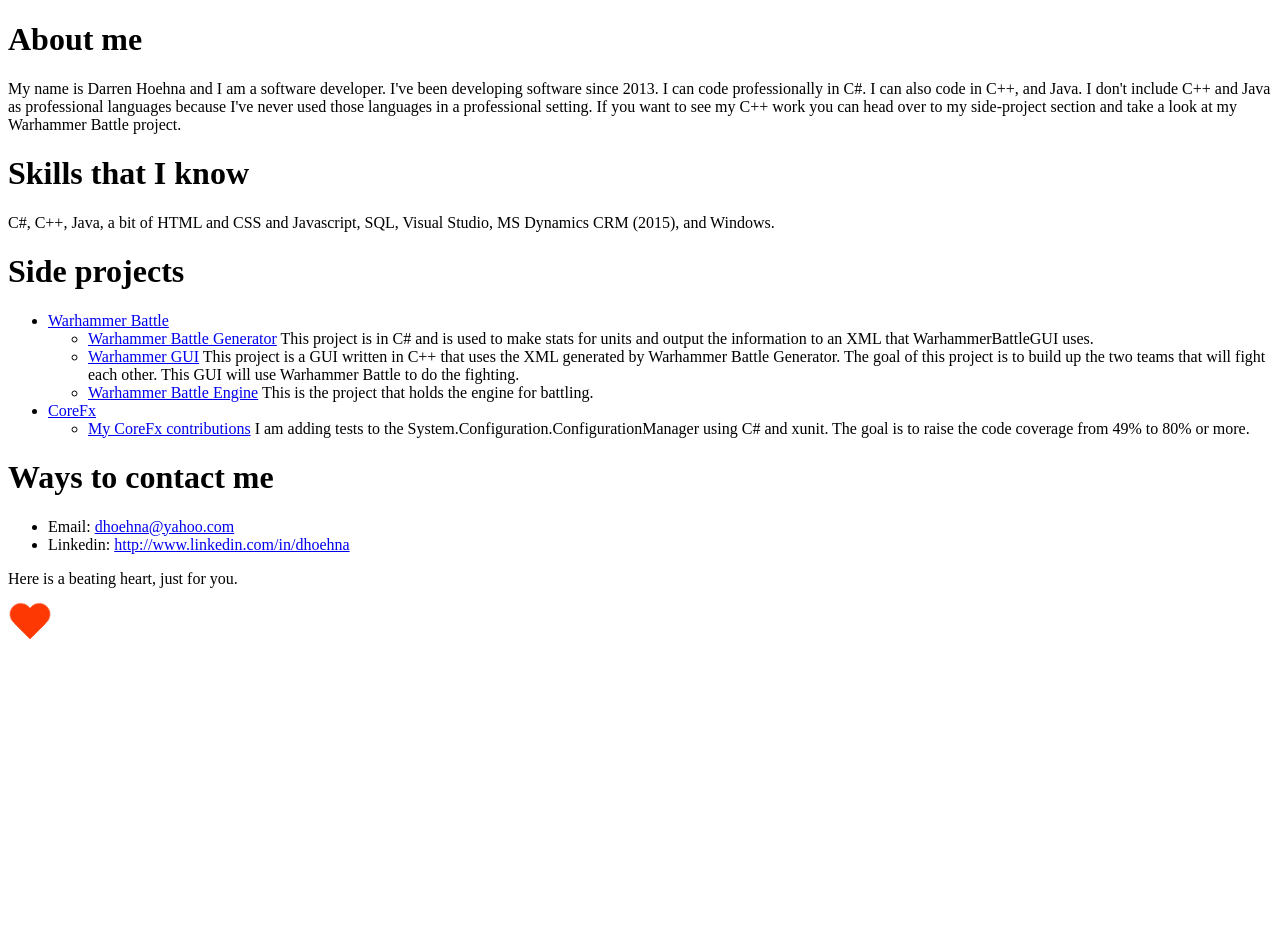
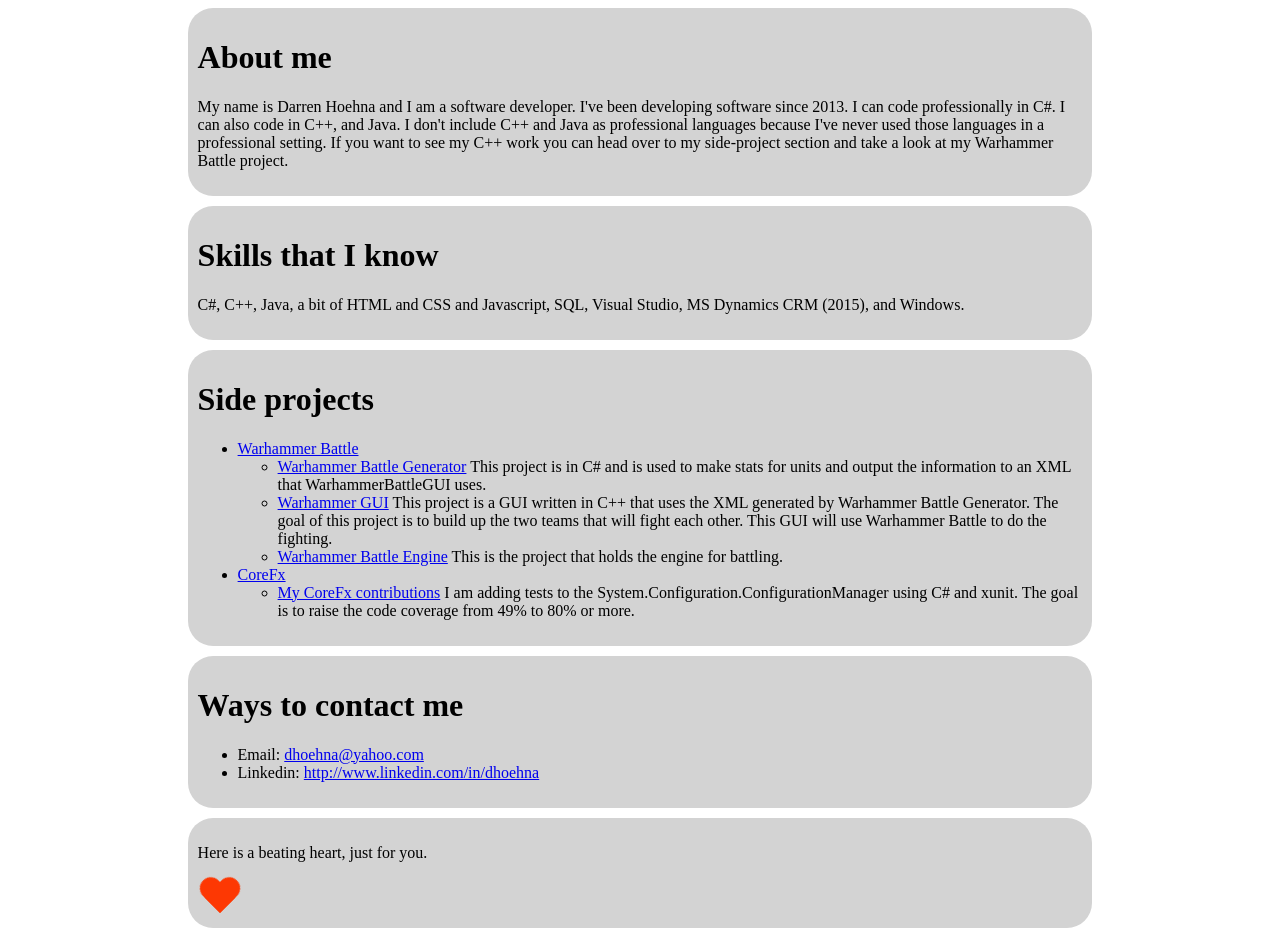
Before and after one commit to dhoehna/Portfolio, a plain HTML site: page Portfolio/Portfolio/Index.html in a window 1280 px wide. Before the commit the page ends 800 px from the top, so only its background shows below. Drawn offline with Linux system fonts and the light colour scheme.

Commit message:
Adding CSS and making it more pretty.

```diff
--- a/Portfolio/Portfolio/Index.html
+++ b/Portfolio/Portfolio/Index.html
@@ -88,9 +88,34 @@
                 -webkit-transform: scale(0.99);
             }
         }
+
+        .section {
+            color: black;
+            background-color: lightgray;
+            border-radius: 25px;
+            padding: 10px;
+            margin-bottom: 10px;
+            width: 70%;
+            margin-left: auto;
+            margin-right: auto;
+        }
+
+        .section-with-heart {
+            color: black;
+            background-color: lightgray;
+            border-radius: 25px;
+            padding-bottom: 50px;
+            padding-left: 10px;
+            padding-right: 10px;
+            padding-top: 10px;
+            width: 70%;
+            margin-left: auto;
+            margin-right: auto;
+        }
     </style>
 </head>
 <body>
+    <div class="section">
         <h1>
             About me
         </h1>
@@ -101,12 +126,18 @@
             If you want to see my C++ work you can head over to my side-project section and take a look
             at my Warhammer Battle project.
         </p>
+    </div>
+
+    <div class="section">
         <h1>
             Skills that I know
         </h1>
         <p>
             C#, C++, Java, a bit of HTML and CSS and Javascript, SQL, Visual Studio, MS Dynamics CRM (2015), and Windows.
         </p>
+    </div>
+
+    <div class="section">
         <h1>
             Side projects
         </h1>
@@ -144,6 +175,8 @@
                 </li>
             </ul>
         </p>
+    </div>
+    <div class="section">
         <h1>
             Ways to contact me
         </h1>
@@ -157,7 +190,10 @@
                 </li>
             </ul>
         </p>
+    </div>
+    <div class="section-with-heart">
         <p>Here is a beating heart, just for you.</p>
         <div class="heart-shape"></div>
+    </div>
 </body>
 </html>
```
Lines whose indentation alone changed are shown as unchanged.
